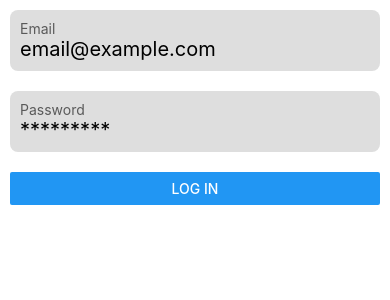
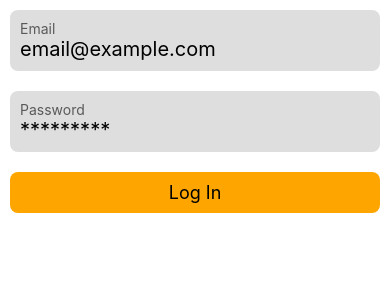
Before and after one commit to ndpniraj/RNEcom, a React Native app: screen / in a window 390 px wide. Shown: the top 300 px of the page. Built offline with nearby package versions, Linux system fonts and the light colour scheme.

Commit message:
submit button with pressed style

```diff
--- /dev/null
+++ b/app/components/PrimaryButton.tsx
@@ -0,0 +1,35 @@
+import {FC} from 'react';
+import {StyleSheet, Pressable, View, Text} from 'react-native';
+
+interface Props {
+  title?: string;
+  onPress?(): void;
+}
+
+const PrimaryButton: FC<Props> = ({title, onPress}) => {
+  return (
+    <Pressable
+      onPress={onPress}
+      style={({pressed}) => ({
+        ...styles.container,
+        opacity: pressed ? 0.5 : 1,
+      })}>
+      <Text style={styles.title}>{title}</Text>
+    </Pressable>
+  );
+};
+
+const styles = StyleSheet.create({
+  container: {
+    padding: 10,
+    backgroundColor: '#FFA500',
+    borderRadius: 8,
+  },
+  title: {
+    fontSize: 18,
+    color: 'black',
+    textAlign: 'center',
+  },
+});
+
+export default PrimaryButton;
--- a/app/views/SignIn.tsx
+++ b/app/views/SignIn.tsx
@@ -1,13 +1,7 @@
 import {FC} from 'react';
-import {
-  Button,
-  SafeAreaView,
-  StyleSheet,
-  Text,
-  TextInput,
-  View,
-} from 'react-native';
+import {SafeAreaView, StyleSheet, View} from 'react-native';
 import FormInput from '../components/FormInput';
+import PrimaryButton from '../components/PrimaryButton';
 
 interface Props {}
 
@@ -28,7 +22,12 @@ const SignIn: FC<Props> = () => {
           autoCapitalize="none"
         />
 
-        <Button title="Log In" />
+        <PrimaryButton
+          title="Log In"
+          onPress={() => {
+            console.log('');
+          }}
+        />
       </View>
     </SafeAreaView>
   );
```
